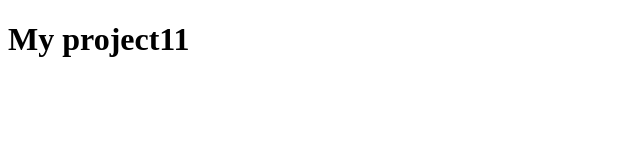
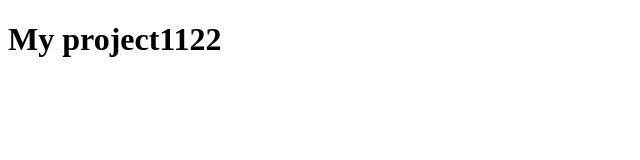
Before and after one commit to Grodh06/my-project, a plain HTML site: page index.html in a window 1280 px wide. Shown: the full height of the page, 0-640 px from the left. Drawn offline with Linux system fonts and the light colour scheme.

Commit message:
h1 was changet 02

```diff
--- a/index.html
+++ b/index.html
@@ -7,6 +7,6 @@
   <title>My project</title>
 </head>
 <body>
-  <h1>My project11</h1>
+  <h1>My project1122</h1>
 </body>
 </html>
```
